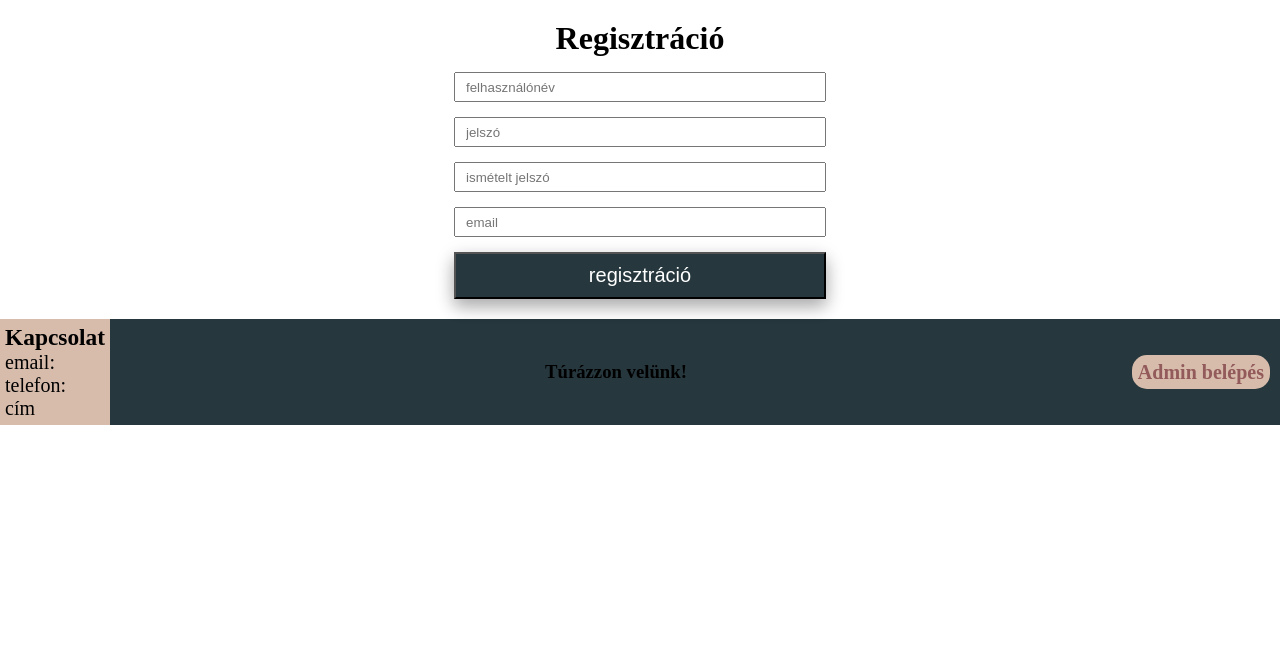
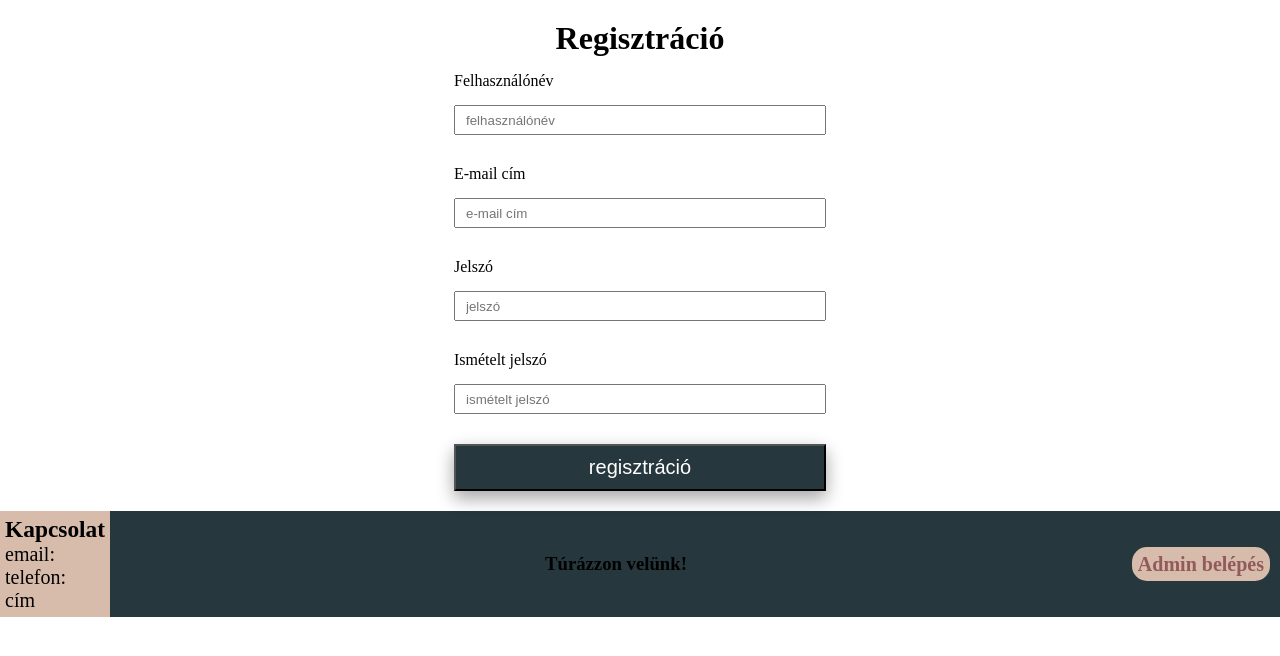
Before and after one commit to Zsofi24/php-exam-project, a PHP site: page /regisztracio.php in a window 1280 px wide. Shown: the part 80-736 px from the top of the page. Run offline with PHP 8.4, Linux system fonts and the light colour scheme; some libraries are stand-ins or nearby versions.

Commit message:
regist messages

```diff
--- a/regisztracio.php
+++ b/regisztracio.php
@@ -14,21 +14,35 @@ include_once 'includes/signup.inc.php';
     <link rel="stylesheet" href="assets/styles.css">
 </head>
 <body>
-    <?php
-    if(!empty($errors)):
-        foreach ($errors as $value):
-            ?> <p><?php echo $value ?></p>
-    <?php endforeach;
-    endif;
-    ?>
 
     <div class="form-regist">
         <form action="<?php echo $_SERVER['PHP_SELF'] ?>" method="post">
             <h1>Regisztráció</h1>
-            <input type="text" name="uid" placeholder="felhasználónév">
+            <label for="uid">Felhasználónév</label>
+            <input type="text" name="uid" placeholder="felhasználónév" value="<?= $_POST['uid'] ?? ''?>">
+            <div class="error">
+                <p><?php echo $errors['uid'] ?? '' ?></p>
+                <p><?php echo $errors['taken'] ?? '' ?></p>
+            </div>
+
+            <label for="email">E-mail cím</label>
+            <input type="email" name="email" placeholder="e-mail cím" value="<?= $_POST['email'] ?? ''?>">
+            <div class="error">
+                <p><?php echo $errors['email'] ?? '' ?></p>
+                <p><?php echo $errors['taken'] ?? '' ?></p>
+            </div>
+
+            <label for="pwd">Jelszó</label>
             <input type="password" name="pwd" placeholder="jelszó">
+            <div class="error">
+                <p><?php echo $errors['pwdmatch'] ?? '' ?></p>
+            </div>
+
+            <label for="pwdrepeat">Ismételt jelszó</label>
             <input type="password" name="pwdrepeat" placeholder="ismételt jelszó">
-            <input type="email" name="email" placeholder="email">
+            <div class="error">
+                <p><?php echo $errors['pwdmatch'] ?? '' ?></p>
+            </div>
             <button type="submit" name="submit">regisztráció</button>
         </form>
     </div>
```
Also changed, not shown: classes/signup-contr.classes.php (+14 -39 lines).
